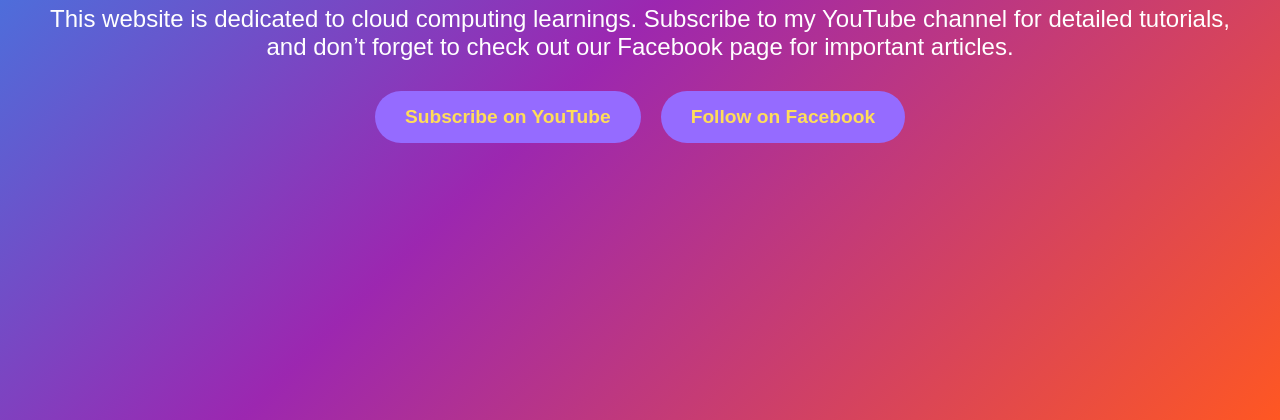
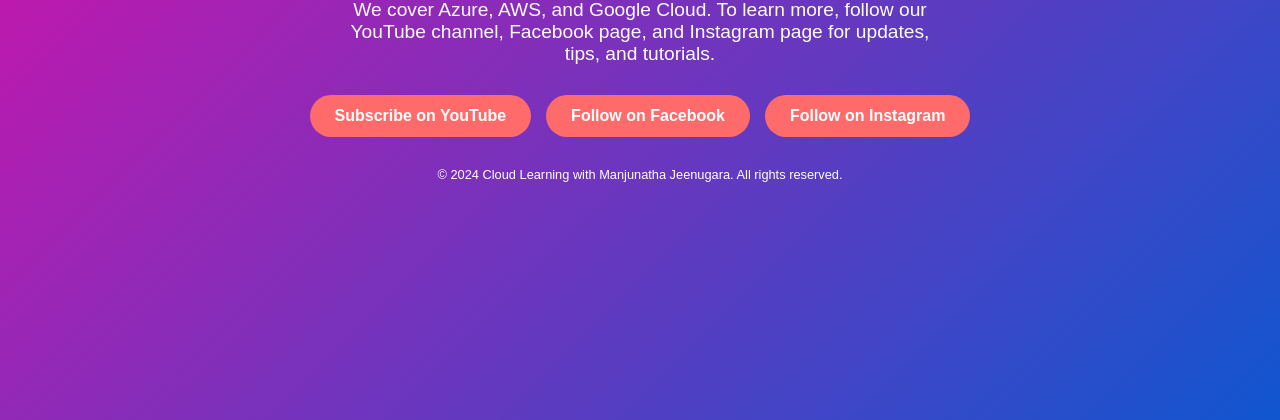
Before and after one commit to mjeenugara9663/techtalkswithmanju.github.io, a plain HTML site: page index.html in a window 1280 px wide. Shown: the part 380-800 px from the top of the page. Drawn offline with Linux system fonts and the light colour scheme.

Commit message:
Add files via upload

```diff
--- a/index.html
+++ b/index.html
@@ -3,12 +3,11 @@
 <head>
     <meta charset="UTF-8">
     <meta name="viewport" content="width=device-width, initial-scale=1.0">
-    <meta http-equiv="X-UA-Compatible" content="IE=edge">
-    <title>Cloud Computing Learnings</title>
+    <title>Cloud Learning Platform with Manjunatha Jeenugara</title>
     <style>
         body {
             font-family: Arial, sans-serif;
-            background: linear-gradient(135deg, #2196f3, #9c27b0, #ff5722);
+            background: linear-gradient(135deg, #e40ca7, #1056cf);
             margin: 0;
             padding: 0;
             display: flex;
@@ -16,65 +15,69 @@
             align-items: center;
             justify-content: center;
             min-height: 100vh;
-            color: #fff;
+            color: #333;
+            text-align: center;
         }
         h1 {
             font-size: 3rem;
-            margin-bottom: 10px;
+            color: #fff;
+            margin: 10px 0;
         }
         p {
-            font-size: 1.5rem;
-            text-align: center;
+            font-size: 1.2rem;
+            color: #fdfdfd;
             margin: 10px;
-            padding: 0 20px;
+            max-width: 600px;
         }
-        a {
-            text-decoration: none;
-            color: #ffdd59;
-            font-weight: bold;
+        .cloud-icons {
+            display: flex;
+            gap: 15px;
+            margin: 20px;
         }
-        a:hover {
-            color: #896bff;
+        .cloud-icons img {
+            width: 50px;
+            height: 50px;
         }
         .cta-buttons {
+            display: flex;
+            gap: 15px;
             margin-top: 20px;
-            display: flex;
-            gap: 20px;
         }
         .cta-button {
-            background-color: #956bff;
+            background-color: #ff6b6b;
             border: none;
-            padding: 15px 30px;
-            border-radius: 50px;
+            padding: 12px 25px;
+            border-radius: 30px;
             color: #fff;
-            font-size: 1.2rem;
+            font-size: 1rem;
+            font-weight: bold;
             cursor: pointer;
             transition: all 0.3s ease;
+            text-decoration: none;
         }
         .cta-button:hover {
             background-color: #ff4757;
         }
-        .social-buttons a {
-            display: inline-block;
-            padding: 15px 30px;
-            background-color: #336495;
-            color: #320404;
-            border-radius: 50px;
-            transition: background-color 0.3s ease;
-        }
-        .social-buttons a:hover {
-            background-color: #3742fa;
+        footer {
+            margin-top: 30px;
+            color: #fff;
+            font-size: 0.8rem;
         }
     </style>
 </head>
 <body>
-    <h1>Welcome to Cloud Computing Learnings</h1>
-    <p>This website is dedicated to cloud computing learnings. Subscribe to my YouTube channel for detailed tutorials, and don’t forget to check out our Facebook page for important articles.</p>
+    <h1>Welcome to Cloud Learning Platform with Manjunatha Jeenugara</h1>
+    <p>We cover Azure, AWS, and Google Cloud. To learn more, follow our YouTube channel, Facebook page, and Instagram page for updates, tips, and tutorials.</p>
+
 
     <div class="cta-buttons">
-        <button class="cta-button"><a href="https://www.youtube.com/@manjunathjeenugara235" target="_blank">Subscribe on YouTube</a></button>
-        <button class="cta-button"><a href="https://www.facebook.com/profile.php?id=100066710203727" target="_blank">Follow on Facebook</a></button>
+        <a href="https://www.youtube.com/@manjunathjeenugara235" target="_blank" class="cta-button">Subscribe on YouTube</a>
+        <a href="https://www.facebook.com/profile.php?id=100066710203727" target="_blank" class="cta-button">Follow on Facebook</a>
+        <a href="https://www.instagram.com/manjunathaj/" target="_blank" class="cta-button">Follow on Instagram</a>
     </div>
 
+    <footer>
+        © 2024 Cloud Learning with Manjunatha Jeenugara. All rights reserved.
+    </footer>
 </body>
 </html>
```
